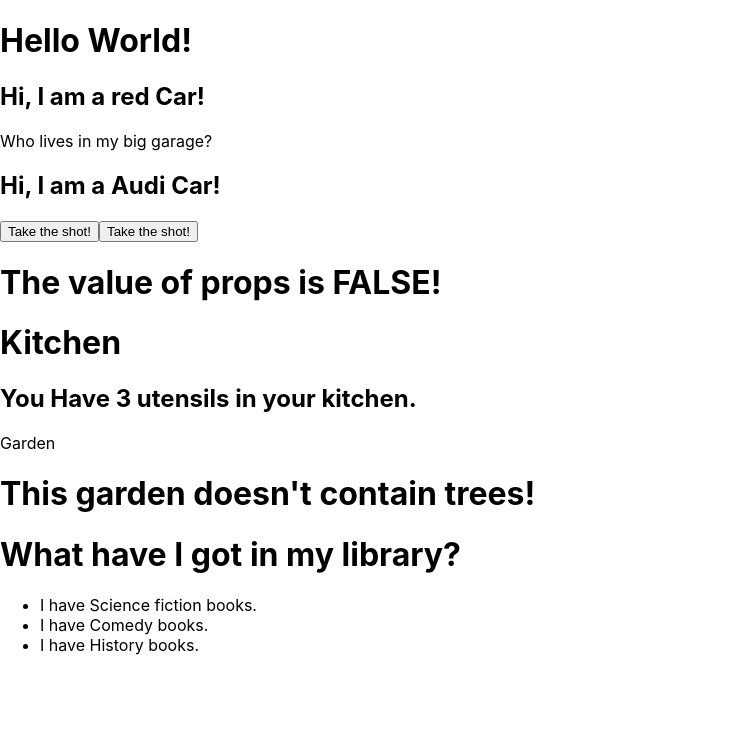
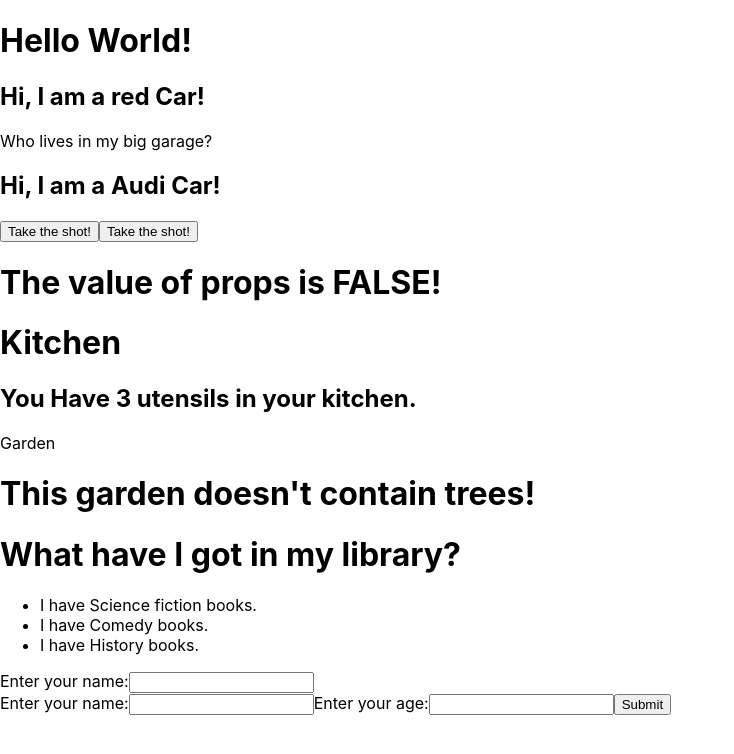
Before and after one commit to paul-ventura-git/01-react-course, a React (Create React App) app: page / in a window 1280 px wide. Shown: the top 754 px of the page, without its empty margins (0-734 px from the left). Built offline with nearby package versions, Linux system fonts and the light colour scheme.

Commit message:
Forms with many fields

```diff
--- a/src/App.js
+++ b/src/App.js
@@ -6,6 +6,8 @@ import Goal from './components/Goal'
 import Kitchen from './components/Kitchen';
 import Garden from './components/Garden'
 import Library from './components/Library';
+import MyForm from './components/MyForm';
+import MyFormManyFields from './components/MyFormManyFields';
 
 function App() {
   const my_cookware = ['Cutting board','Can opener','Measuring spoons'];
@@ -20,6 +22,8 @@ function App() {
       <Kitchen cookware={my_cookware}></Kitchen>
       <Garden trees={false}></Garden>
       <Library></Library>
+      <MyForm></MyForm>
+      <MyFormManyFields></MyFormManyFields>
     </div>
   );
 }
--- /dev/null
+++ b/src/components/MyForm.jsx
@@ -0,0 +1,26 @@
+import { useState } from 'react';
+import React from 'react'
+
+function MyForm() {
+  const [name, setName] = useState("");
+
+  const handleSubmit = (event) => {
+    event.preventDefault();
+    alert(`The name you entered was: ${name}`)
+  }
+
+  return (
+    <form onSubmit={handleSubmit}>
+      <label> Enter your name:
+        <input
+          type="text"
+          value={name}
+          onChange={(e) => setName(e.target.value)}
+        >
+        </input>
+      </label>
+    </form>
+  )
+}
+
+export default MyForm
--- /dev/null
+++ b/src/components/MyFormManyFields.jsx
@@ -0,0 +1,41 @@
+import { useState } from 'react'
+import React from 'react'
+
+function MyFormManyFields() {
+  const [inputs, setInputs] = useState({});
+
+  const handleChange = (event) => {
+    const name = event.target.name;
+    const value = event.target.value;
+    setInputs(values => ({...values, [name]: value}))
+  }
+
+  const handleSubmit = (event) => {
+    event.preventDefault();
+    alert(inputs.age + inputs.username);
+  }
+
+  return (
+    <form onSubmit={handleSubmit}>
+      <label>Enter your name:
+        <input
+          type="text"
+          name="username"
+          value={inputs.username || ""}
+          onChange={handleChange}
+        />
+      </label>
+      <label>Enter your age:
+        <input
+          type='number'
+          name='age'
+          value={inputs.age || ""}
+          onChange={handleChange}
+        />
+      </label>
+      <input type="submit"/>
+    </form>
+  )
+}
+
+export default MyFormManyFields
```
